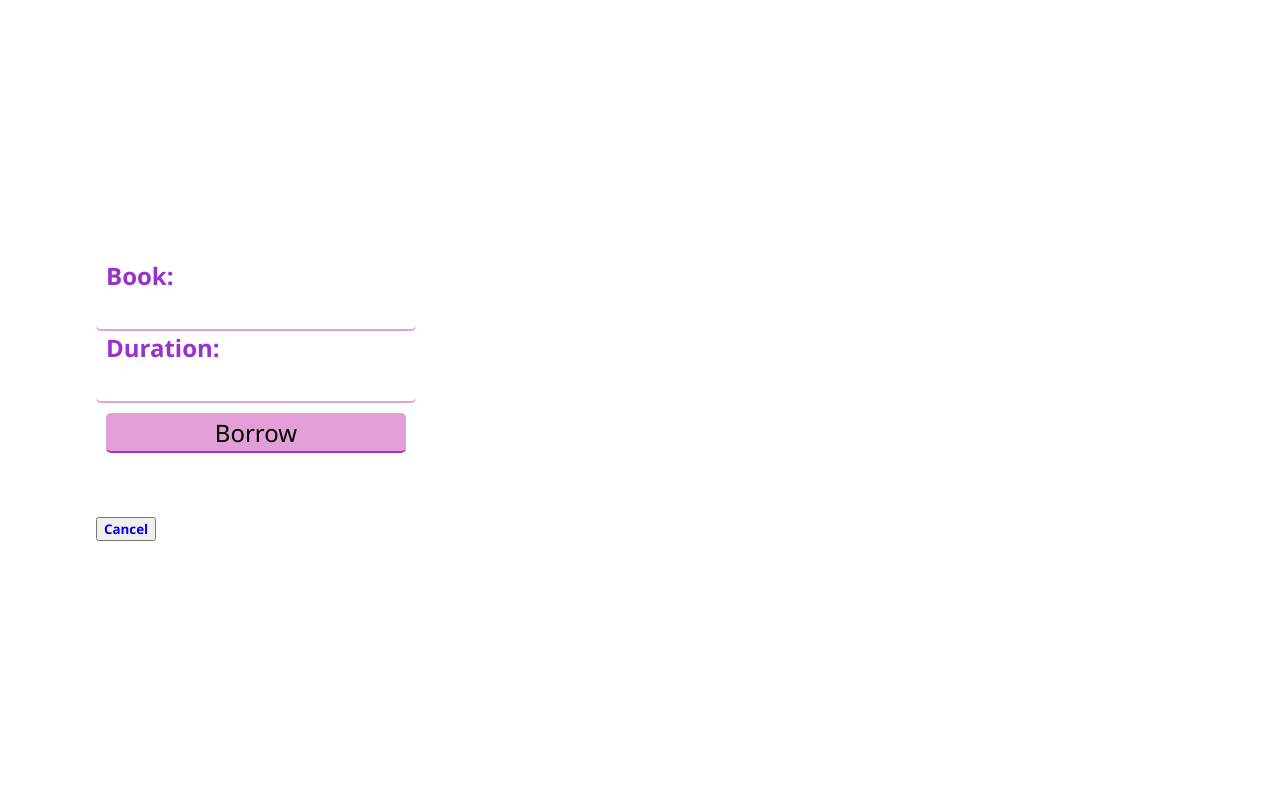
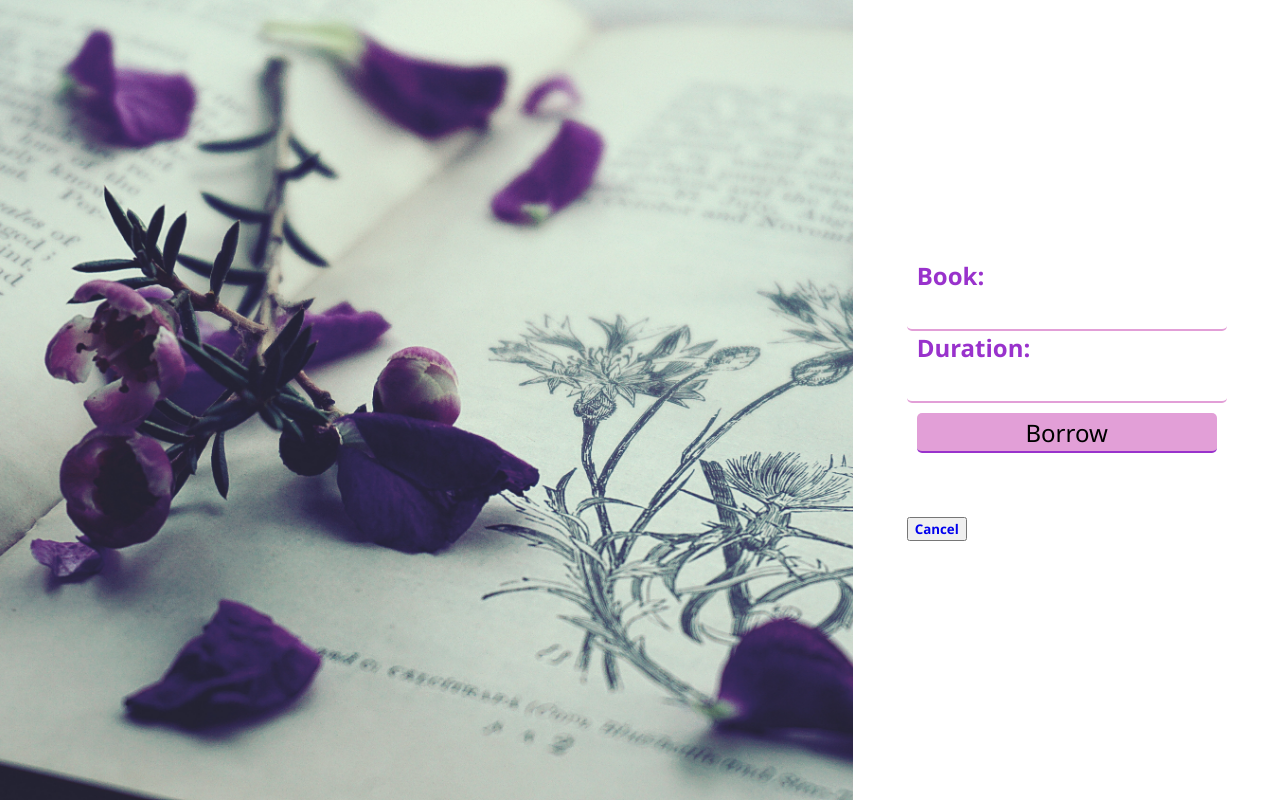
Before and after one commit to Priscilla-Odame/bookly, a Django app: page /borrow/ in a window 1280 px wide. Run offline with Django 3.2, Linux system fonts and the light colour scheme.

Commit message:
edit media screens orientation

```diff
--- a/app/static/css/main.css
+++ b/app/static/css/main.css
@@ -125,9 +125,7 @@ a{
 
 @media screen and (orientation: landscape) {
 
-    #sp { margin-right: 216px;}
     .login{margin-top: 216px; float:right;}
-    .back_image{display: none;}
     }
 
 /*
```
